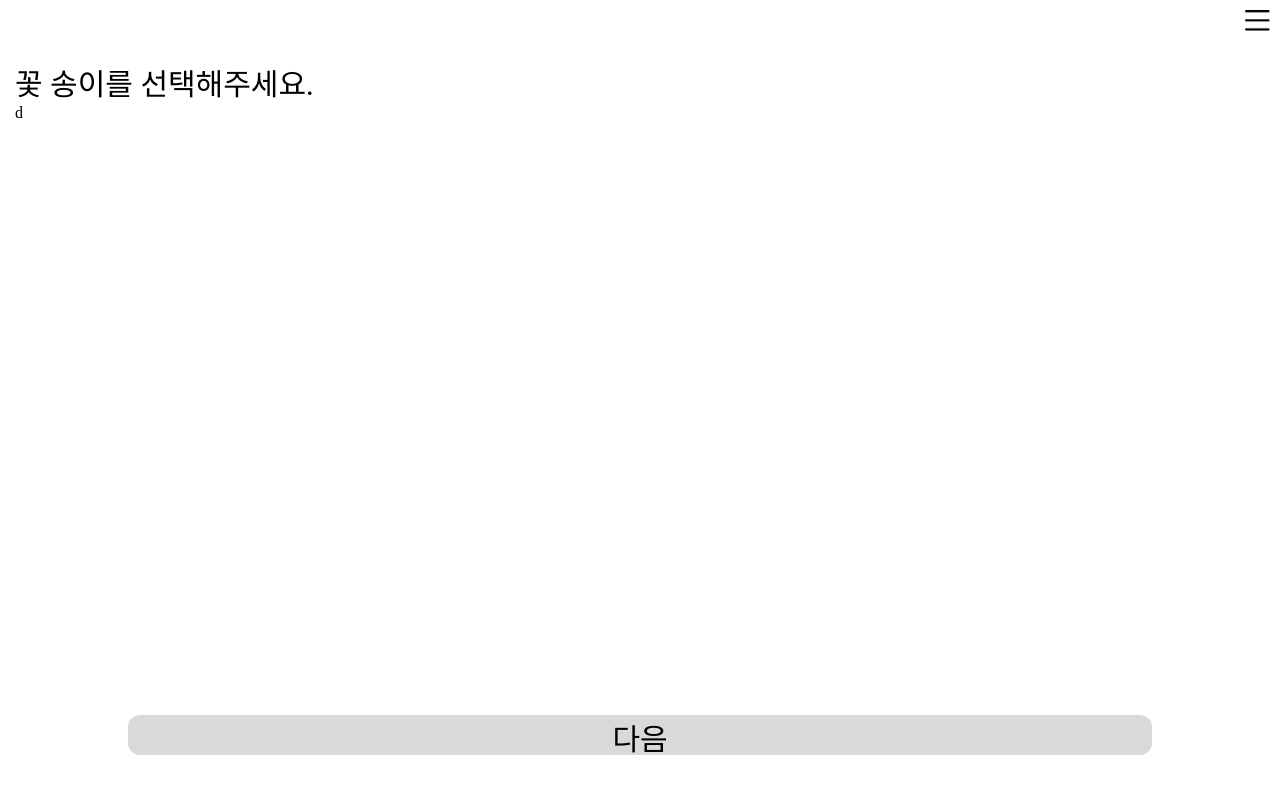
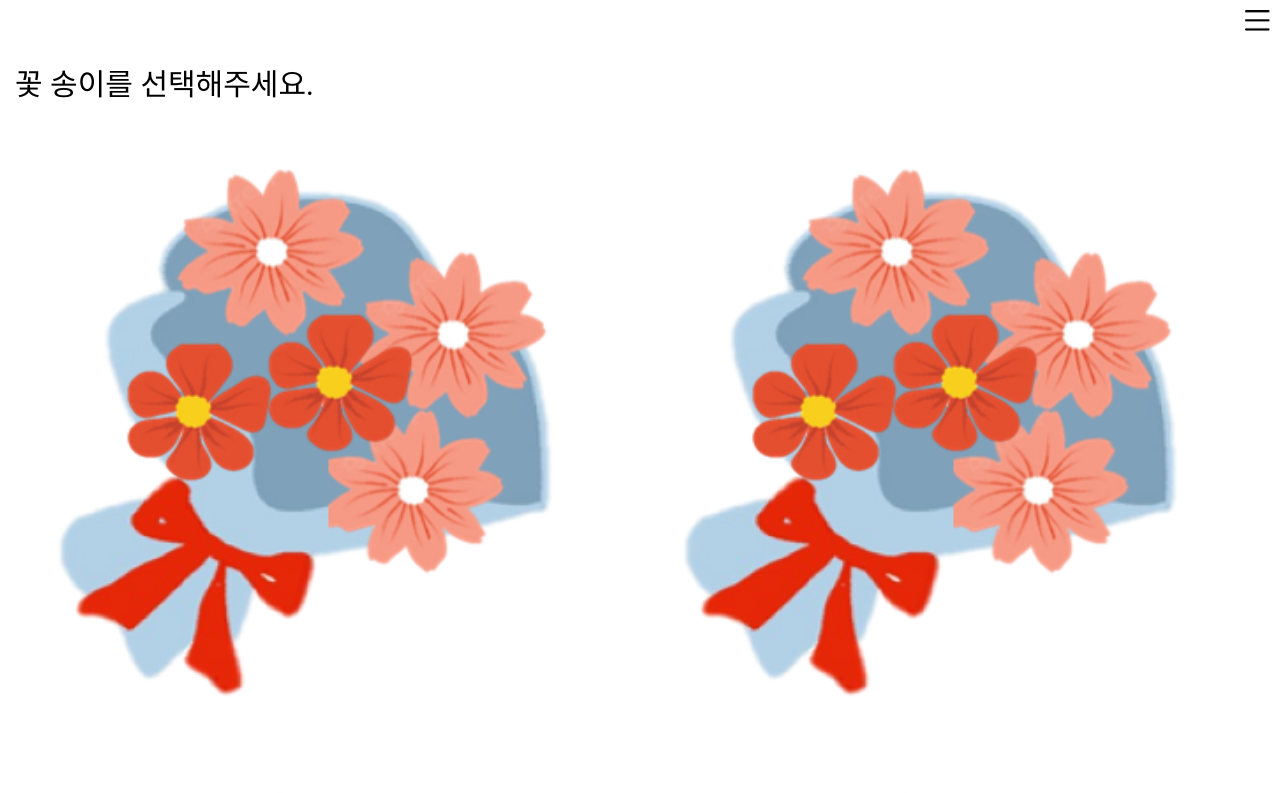
Before and after one commit to 2022Letters/frontend, a React (Create React App) app: page /guest/select in a window 1280 px wide. Shown: the top 793 px of the page. Built offline with nearby package versions, Linux system fonts and the light colour scheme; a web font is replaced by a local one.

Commit message:
Feat : #4 유저 꽃 송이 선택 페이지 UI 작성

```diff
--- a/src/pages/GuestHome.tsx
+++ b/src/pages/GuestHome.tsx
@@ -11,6 +11,7 @@ const MainWrapper = styled.div`
   display: flex;
   flex-direction: column;
   position: relative;
+  padding: 15px;
 `;
 
 const TextWrapper = styled.div`
--- a/src/pages/LeafSelect.tsx
+++ b/src/pages/LeafSelect.tsx
@@ -3,13 +3,16 @@ import styled from 'styled-components';
 import { useNavigate } from 'react-router-dom';
 
 import theme from '../common/style/theme';
+import BackgroundImg from '../assets/imgs/temp.png';
 
 const MainWrapper = styled.div`
   width: 100%;
-  //height: 100%;
+  min-height: calc(100vh - 45px);
   display: flex;
   flex-direction: column;
-  padding: 15px 15px;
+  position: relative;
+  padding: 15px;
+  padding-bottom: calc(50vw - 25px);
 `;
 
 const Title = styled.label`
@@ -19,11 +22,20 @@ const Title = styled.label`
 const LeafListWrapper = styled.div`
   display: flex;
   flex-wrap: wrap;
+  height: 100%;
+  margin-top: 15px;
+`;
+
+const LeafBtn = styled.img`
+  width: calc(50vw - 25px);
+  height: calc(50vw - 25px);
+  margin: 5px;
+  border-radius: 12px;
 `;
 
 const BtnArea = styled.div`
   position: absolute;
-  bottom: 45px;
+  bottom: 30px;
   left: 0;
   width: 100%;
   display: flex;
@@ -42,6 +54,15 @@ const NextBtn = styled.button`
 
 function LeafSelect() {
   const navigate = useNavigate();
+  const leafs = [
+    { img: BackgroundImg, id: 1 },
+    { img: BackgroundImg, id: 2 },
+    { img: BackgroundImg, id: 3 },
+    { img: BackgroundImg, id: 4 },
+    { img: BackgroundImg, id: 5 }
+    // { img: BackgroundImg, id: 6 },
+    // { img: BackgroundImg, id: 7 }
+  ];
 
   const onNextClick = useCallback(() => {
     navigate('/guest/write');
@@ -50,7 +71,11 @@ function LeafSelect() {
   return (
     <MainWrapper>
       <Title>꽃 송이를 선택해주세요.</Title>
-      <LeafListWrapper>d</LeafListWrapper>
+      <LeafListWrapper>
+        {leafs.map((e, i) => {
+          return <LeafBtn src={e.img} key={e.id} />;
+        })}
+      </LeafListWrapper>
       <BtnArea>
         <NextBtn onClick={onNextClick}>다음</NextBtn>
       </BtnArea>
```
